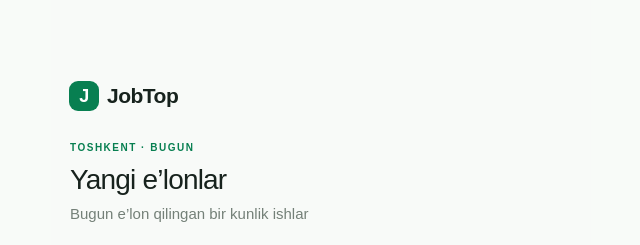
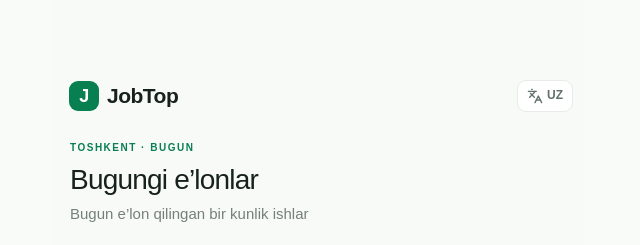
Before and after one commit to ShakhzodD/jobtop, a Next.js app: page / in a window 1280 px wide. Shown: the top 245 px of the page, without its empty margins (319-959 px from the left). Built offline with nearby package versions, Linux system fonts and the light colour scheme; no server answers; the database is empty.

Commit message:
feat: complete next-intl locale switching

```diff
--- a/src/features/language-switch/ui/language-switch.tsx
+++ b/src/features/language-switch/ui/language-switch.tsx
@@ -1,7 +1,15 @@
-import type { Language } from "@/shared/config/locale";
+"use client";
 
-type Props = { language: Language; onChange: (language: Language) => void };
+import { Languages } from "lucide-react";
+import { useLocale } from "next-intl";
+import { Button } from "@/components/ui/button";
+import { usePathname, useRouter } from "@/i18n/navigation";
 
-export function LanguageSwitch({ language, onChange }: Props) {
-  return <button className="jt-language" type="button" aria-label="Tilni o‘zgartirish" onClick={() => onChange(language === "uz" ? "ru" : "uz")}>{language.toUpperCase()}</button>;
+export function LanguageSwitch() {
+  const locale = useLocale();
+  const pathname = usePathname();
+  const router = useRouter();
+  const nextLocale = locale === "uz" ? "ru" : "uz";
+
+  return <Button aria-label="Tilni o‘zgartirish" className="jt-language h-8 rounded-xl" onClick={() => router.replace(pathname, { locale: nextLocale })} size="sm" variant="outline"><Languages /> {locale.toUpperCase()}</Button>;
 }
--- /dev/null
+++ b/src/i18n/navigation.ts
@@ -0,0 +1,4 @@
+import { createNavigation } from "next-intl/navigation";
+import { routing } from "./routing";
+
+export const { Link, redirect, usePathname, useRouter } = createNavigation(routing);
--- a/src/messages/ru.json
+++ b/src/messages/ru.json
@@ -1,5 +1,5 @@
 {
   "Navigation": { "jobs": "Работа", "applications": "Отклики", "profile": "Профиль" },
-  "Jobs": { "title": "Объявления на сегодня", "empty": "Пока нет объявлений" },
+  "Jobs": { "title": "Объявления на сегодня", "subtitle": "Однодневная работа, опубликованная сегодня", "empty": "Пока нет объявлений" },
   "Profile": { "title": "Профиль", "signin": "Нажмите /start в боте и отправьте номер телефона." }
 }
--- a/src/messages/uz.json
+++ b/src/messages/uz.json
@@ -1,5 +1,5 @@
 {
   "Navigation": { "jobs": "Ishlar", "applications": "Arizalar", "profile": "Profil" },
-  "Jobs": { "title": "Bugungi e’lonlar", "empty": "Hozircha e’lonlar yo‘q" },
+  "Jobs": { "title": "Bugungi e’lonlar", "subtitle": "Bugun e’lon qilingan bir kunlik ishlar", "empty": "Hozircha e’lonlar yo‘q" },
   "Profile": { "title": "Profil", "signin": "Botda /start ni bosing va telefon raqamingizni yuboring." }
 }
--- a/src/views/home/ui/home-page.tsx
+++ b/src/views/home/ui/home-page.tsx
@@ -10,6 +10,8 @@ import {
   type CategoryFilterValue,
 } from "@/features/job-filter/ui/category-filter";
 import { messages, type Language } from "@/shared/config/locale";
+import { LanguageSwitch } from "@/features/language-switch/ui/language-switch";
+import { useTranslations } from "next-intl";
 import { JobDetailsSheet } from "@/widgets/job-details/ui/job-details-sheet";
 import { JobFeed } from "@/widgets/job-feed/ui/job-feed";
 
@@ -20,6 +22,7 @@ export function HomePage() {
   const [applicationError, setApplicationError] = useState("");
   const language: Language = "uz";
   const text = messages[language];
+  const t = useTranslations("Jobs");
   const [allJobs, setAllJobs] = useState<Job[]>(getMockJobs);
   const visibleJobs = useMemo(
     () =>
@@ -54,11 +57,12 @@ export function HomePage() {
         <div className="jt-brand">
           <span>J</span>JobTop
         </div>
+        <LanguageSwitch />
       </header>
       <section className="jt-greeting">
         <p>TOSHKENT · BUGUN</p>
-        <h1>{text.newJobs}</h1>
-        <span>Bugun e’lon qilingan bir kunlik ishlar</span>
+        <h1>{t("title")}</h1>
+        <span>{t("subtitle")}</span>
       </section>
       <CategoryFilter activeCategory={category} allLabel={text.all} onChange={setCategory} />
       <JobFeed jobs={visibleJobs} title={text.newJobs} detailLabel={text.detail} onOpenJob={setActiveJob} />
--- a/src/widgets/app-navigation/ui/app-navigation.tsx
+++ b/src/widgets/app-navigation/ui/app-navigation.tsx
@@ -1,8 +1,8 @@
 "use client";
 
 import { BriefcaseBusiness, ClipboardList, UserRound } from "lucide-react";
-import { usePathname, useRouter } from "next/navigation";
 import { useTranslations } from "next-intl";
+import { usePathname, useRouter } from "@/i18n/navigation";
 import { Button } from "@/components/ui/button";
 import { cn } from "@/lib/utils";
 
```
